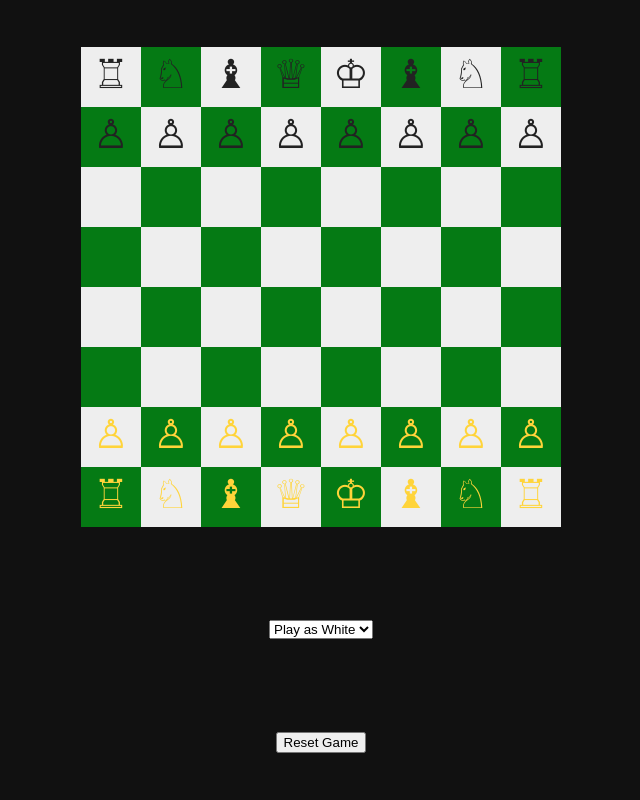
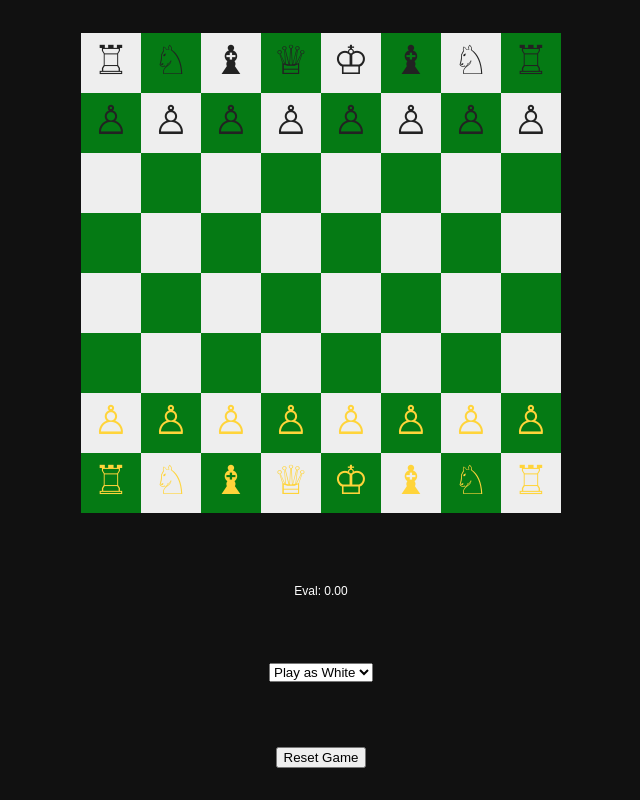
Before and after one commit to dogprogrammer1/engine, a website built with Vite: page index.html in a window 1280 px wide. Shown: the whole page, without its empty margins (319-959 px from the left). Built offline with nearby package versions, Linux system fonts and the light colour scheme.

Commit message:
feat: add eval score on the bottom

```diff
--- a/game.js
+++ b/game.js
@@ -1,9 +1,10 @@
 import Board from "./board.js";
 export default class Game {
-    constructor(renderer, playerColor = 0) {
+    constructor(renderer, playerColor = 0, evalDisplay = null) {
         this.playerColor = playerColor; // 0 = white, 1 = black
         this.board = new Board(playerColor);
         this.renderer = renderer;
+        this.evalDisplay = evalDisplay;
         this.selected = false;
         this.selX = -1;
         this.selY = -1;
@@ -100,5 +101,14 @@ export default class Game {
 
     draw() {
         this.renderer.draw(this.board, this.selection());
+        this.updateEvalDisplay();
+    }
+
+    updateEvalDisplay() {
+        if (!this.evalDisplay) return;
+
+        const evalScore = this.board.engine.evaluateBoardClassical();
+        const sign = evalScore > 0 ? "+" : "";
+        this.evalDisplay.textContent = `Eval: ${sign}${evalScore.toFixed(2)}`;
     }
 }
--- a/index.html
+++ b/index.html
@@ -17,10 +17,17 @@
             display: block;
             cursor: pointer;
         }
+
+        #evalDisplay {
+            color: white;
+            font: 12px Arial, sans-serif;
+            margin-top: 6px;
+        }
     </style>
 </head>
 <body>
     <canvas id="canvas" aria-label="Chess board"></canvas>
+    <div id="evalDisplay" aria-live="polite">Eval: 0.00</div>
     <select id = "colorSelect" aria-label="Select player color">
         <option value="white">Play as White</option>
         <option value="black">Play as Black</option>
@@ -34,6 +41,7 @@
         const canvas = document.getElementById("canvas");
         const colorSelect = document.getElementById("colorSelect");
         const newGameBtn = document.getElementById("newGameBtn");
+        const evalDisplay = document.getElementById("evalDisplay");
         const renderer = new Renderer(canvas);
 
         let game;
@@ -41,7 +49,7 @@
         function initializeGame() {
             // Get player color: "white" = 0, "black" = 1
             const playerColor = colorSelect.value === "white" ? 0 : 1;
-            game = new Game(renderer, playerColor);
+            game = new Game(renderer, playerColor, evalDisplay);
             game.draw();
 
             // If engine is white (player is black), make the first move
```
